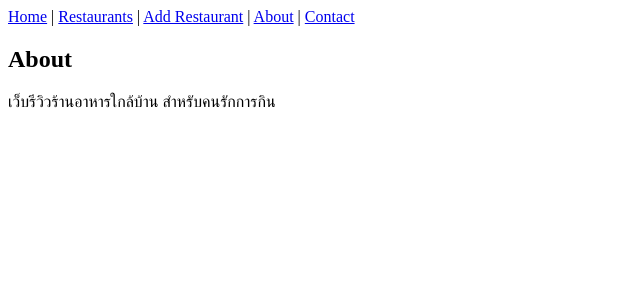
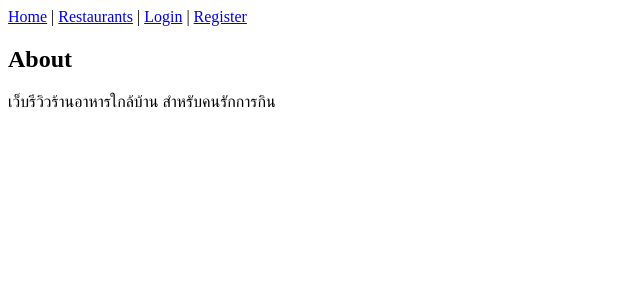
Before and after one commit to waruenat-collab/web-flask_241-152, a Flask app: page /about in a window 1280 px wide. Shown: the top 300 px of the page, without its empty margins (0-640 px from the left). Run offline with Flask 3, Linux system fonts and the light colour scheme.

Commit message:
show login state in navbar

```diff
--- a/templates/base.html
+++ b/templates/base.html
@@ -10,9 +10,15 @@
 <nav>
     <a href="/">Home</a> |
     <a href="/restaurants">Restaurants</a> |
-    <a href="/add-restaurant">Add Restaurant</a> |
-    <a href="/about">About</a> |
-    <a href="/contact">Contact</a>
+
+    {% if session.username %}
+        Hello, {{ session.username }} |
+        <a href="/add-restaurant">Add Restaurant</a> |
+        <a href="/logout">Logout</a>
+    {% else %}
+        <a href="/login">Login</a> |
+        <a href="/register">Register</a>
+    {% endif %}
 </nav>
 
 <div class="container">
```
